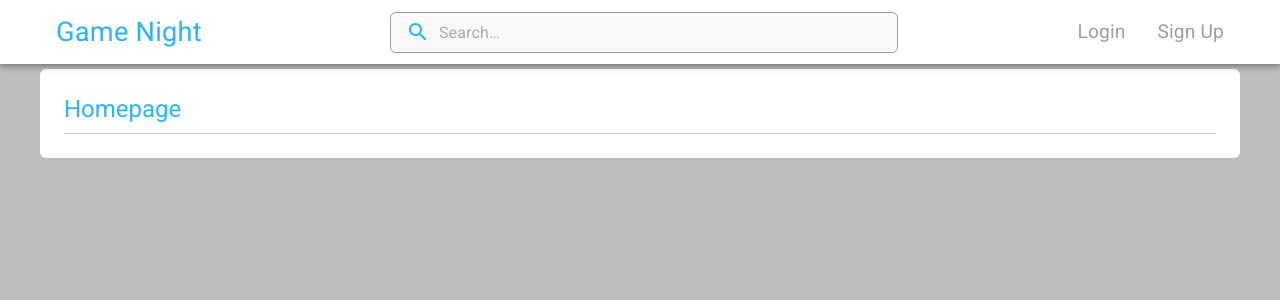
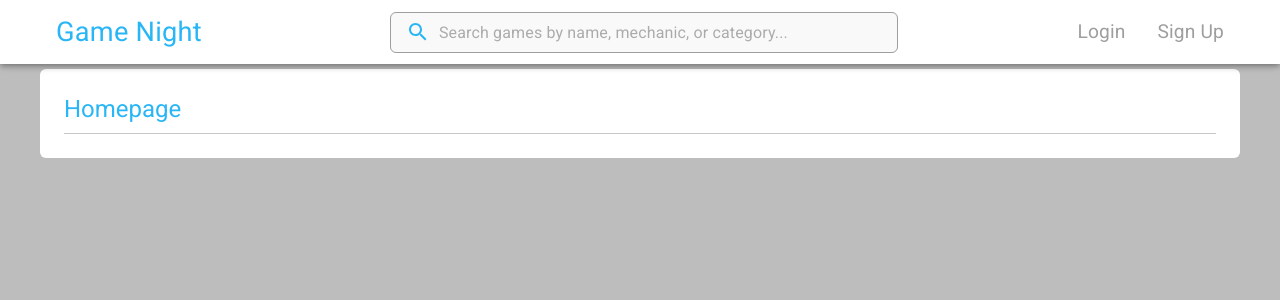
Before and after one commit to Jared-Enck/Capstone-2, a React (Create React App) app in the folder game-night/: page / in a window 1280 px wide. Shown: the top 300 px of the page. Built offline with nearby package versions, Linux system fonts and the light colour scheme; no server answers.

Commit message:
updated search bar placeholder text

```diff
--- a/game-night/src/components/navbar/SearchBar.js
+++ b/game-night/src/components/navbar/SearchBar.js
@@ -87,7 +87,7 @@ export default function SearchBar() {
       <StyledInputBase
         id='search'
         name='search'
-        placeholder='Search…'
+        placeholder='Search games by name, mechanic, or category...'
         inputProps={{ 'aria-label': 'search' }}
         onChange={handleChange}
         value={searchTerm}
```
